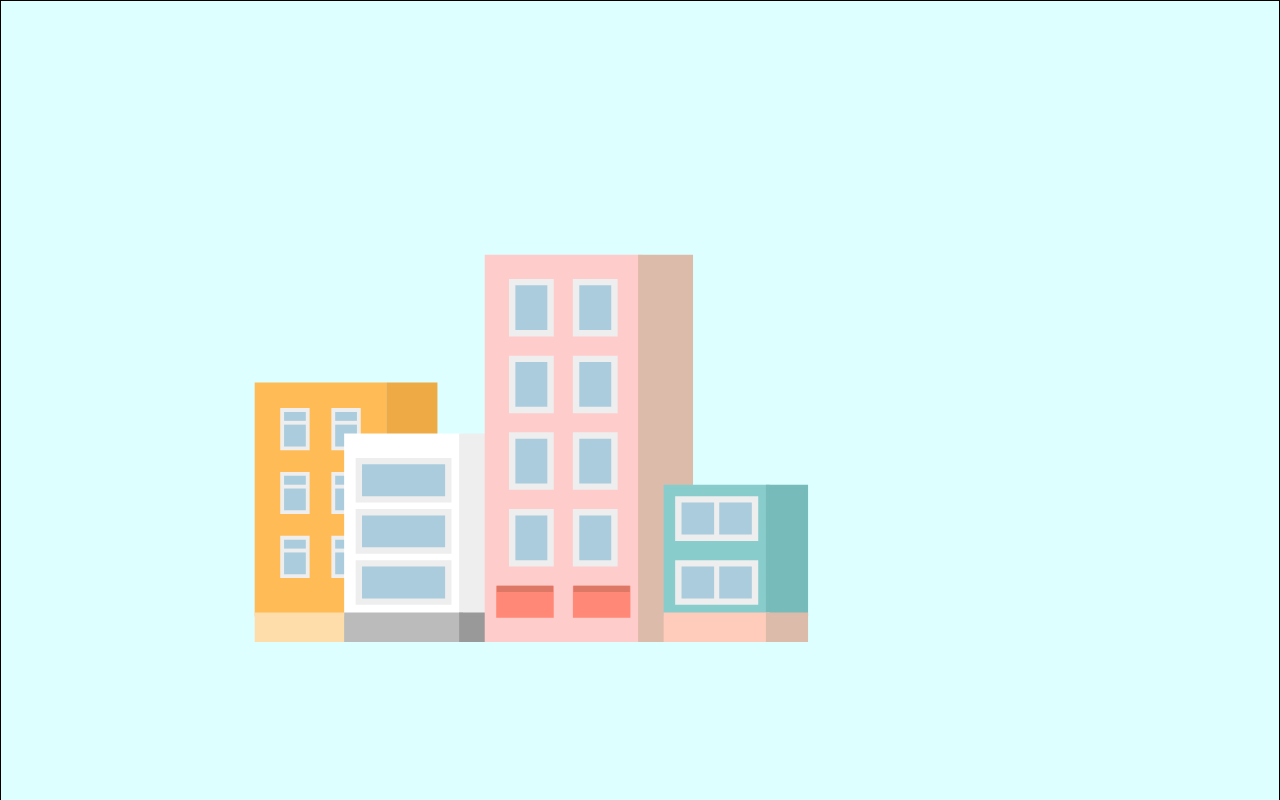
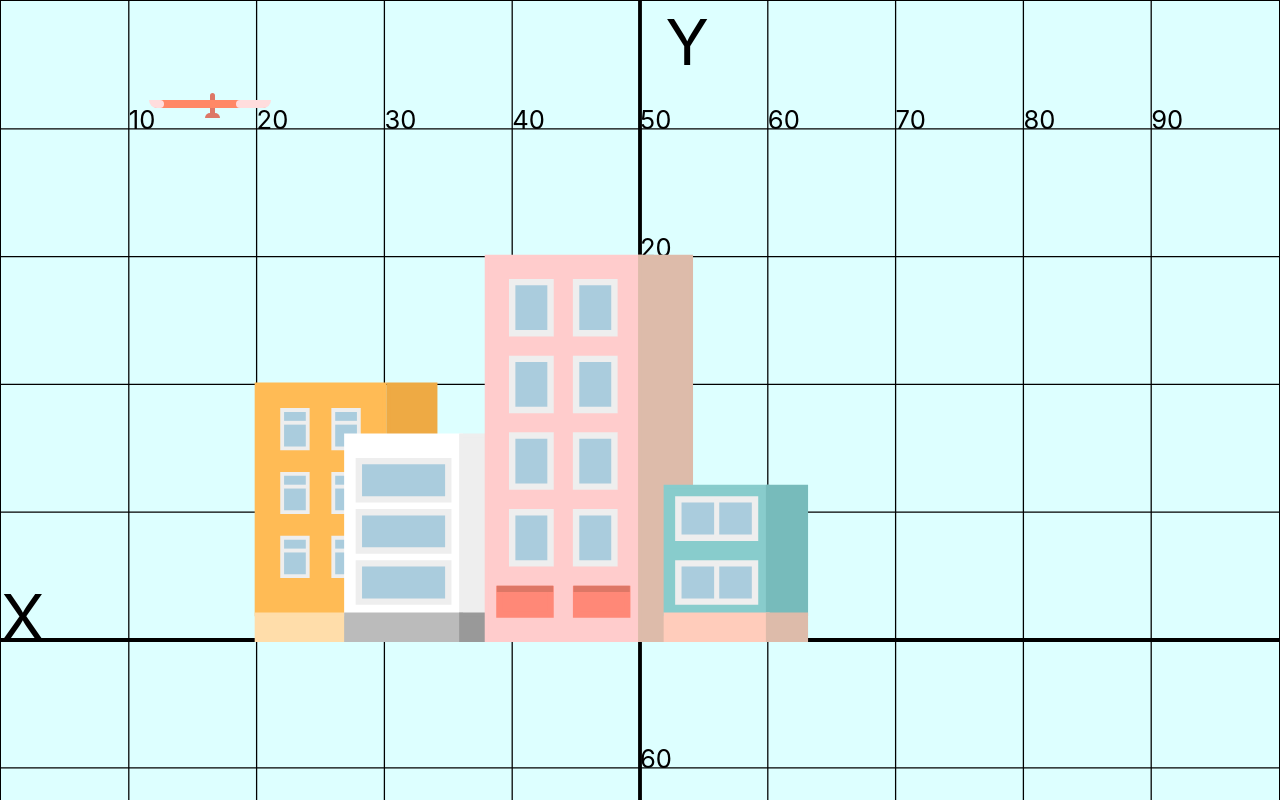
Before and after one commit to deryatanriverdi88/helicopter-illustration, a React (Create React App) app: page / in a window 1280 px wide. Shown: the top 800 px of the page. Built offline with nearby package versions, Linux system fonts and the light colour scheme.

Commit message:
propeller is done

```diff
--- a/src/App.css
+++ b/src/App.css
@@ -51,3 +51,61 @@ body{
 svg{
   border: 1px solid black;
 }
+
+.helicopter{
+  position: absolute;
+  top: 100px;
+}
+
+.propeller{
+  position: relative;
+  left: 150px;
+  background: #f86;
+  width: 120px;
+  height: 8px;
+  border-bottom-right-radius: 20px;
+  border-bottom-left-radius: 20px;
+}
+
+.propeller:before,
+.propeller:after{
+  content: "";
+  display: inline-block;
+  background: #fdd;
+  position: absolute;
+  height: 8px;
+  width: 15px;
+  left: -1px;
+  border-radius: 0 10px 10px 20px;
+
+}
+
+.propeller:after{
+  width: 35px;
+  left: 86px;
+  border-radius: 10px 0 20px 10px;
+}
+
+
+.stick{
+  position: relative;
+  top: -15px;
+  left: 210px;
+  width: 5px;
+  height: 25px;
+  z-index: -1;
+  background: #d76;
+  border-radius: 20px 20px 0 0 ;
+}
+
+.stick:after{
+  content:  "";
+  display: inline-block;
+  position: absolute;
+  top: 20px;
+  left: -5px;
+  width: 15px;
+  height: 5px;
+  background: #d76;
+  border-radius:90px 90px 0 0;
+}
--- a/src/App.js
+++ b/src/App.js
@@ -6,9 +6,20 @@ function App() {
   return (
     <div className="App">
       <div class="content">
+      <div className="helicopter">
+        <div className="propeller"></div>
+        <div className="stick"></div>
+        <div className="autorotation"></div>
+        <div className="airframe"></div>
+        <div className="bottom"></div>
+      </div>
+      <div className="trees"></div>
+      <div className="bench"></div>
+      <div className="cloud"></div>
+      </div>
       <svg viewBox="0 0 100 100">
 
-      {/* <path d="M10 0 V100" stroke-width=".1" stroke="black"/>
+      <path d="M10 0 V100" stroke-width=".1" stroke="black"/>
       <path d="M20 0 V100" stroke-width=".1" stroke="black"/>
       <path d="M30 0 V100" stroke-width=".1" stroke="black"/>
       <path d="M40 0 V100" stroke-width=".1" stroke="black"/>
@@ -49,18 +60,9 @@ function App() {
       <text x="50" y="70" font-size="2"> 70</text>
       <text x="50" y="80" font-size="2"> 80</text>
       <text x="50" y="90" font-size="2"> 90</text>
-      <text x="50" y="100" font-size="2"> 100</text> */}
+      <text x="50" y="100" font-size="2"> 100</text>
 
-      <div className="helicopter">
-        <div className="propeller"></div>
-        <div className="stick"></div>
-        <div className="autorotation"></div>
-        <div className="airframe"></div>
-        <div className="bottom"></div>
-      </div>
-      <div className="trees"></div>
-      <div className="bench"></div>
-      <div className="cloud"></div>
+
 
       {/* First building, front*/}
       <polygon points="20 30, 30 30, 30 48, 20 48" stroke="#fb5" stroke-width=".3" fill="#fb5"></polygon>
@@ -184,7 +186,6 @@ function App() {
       {/* Fourth building, side-bottom */}
       <polygon points="60 48, 63 48, 63 50, 60 50 " stroke="#dba" stroke-width=".3" fill="#dba"></polygon>
       </svg>
-      </div>
     </div>
   );
 }
```
